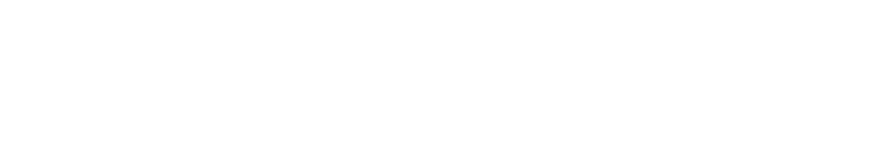
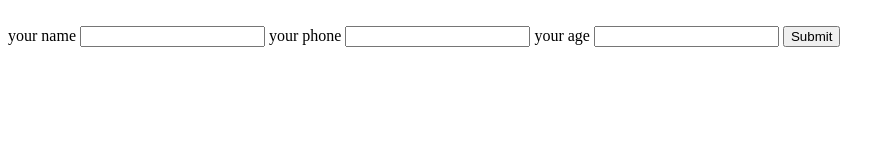
Before and after one commit to VireakGumi/AnimeStore, a plain HTML site: page index.html in a window 1280 px wide. Shown: the whole page, without its empty margins (0-895 px from the left). Drawn offline with Linux system fonts and the light colour scheme.

Commit message:
#3 create form

```diff
--- a/index.html
+++ b/index.html
@@ -10,6 +10,19 @@
     <div class="banner">
         <img src="img/download.jfif" alt="">
     </div>
-
+    <form action="">
+        <div>
+            <label for="">
+                your name <input type="text">
+            </label>
+            <label for="">
+                your phone <input type="number">
+            </label>
+            <label for="">
+                your age <input type="number">
+            </label>
+            <button>Submit</button>
+        </div>
+    </form>
 </body>
 </html>
```
